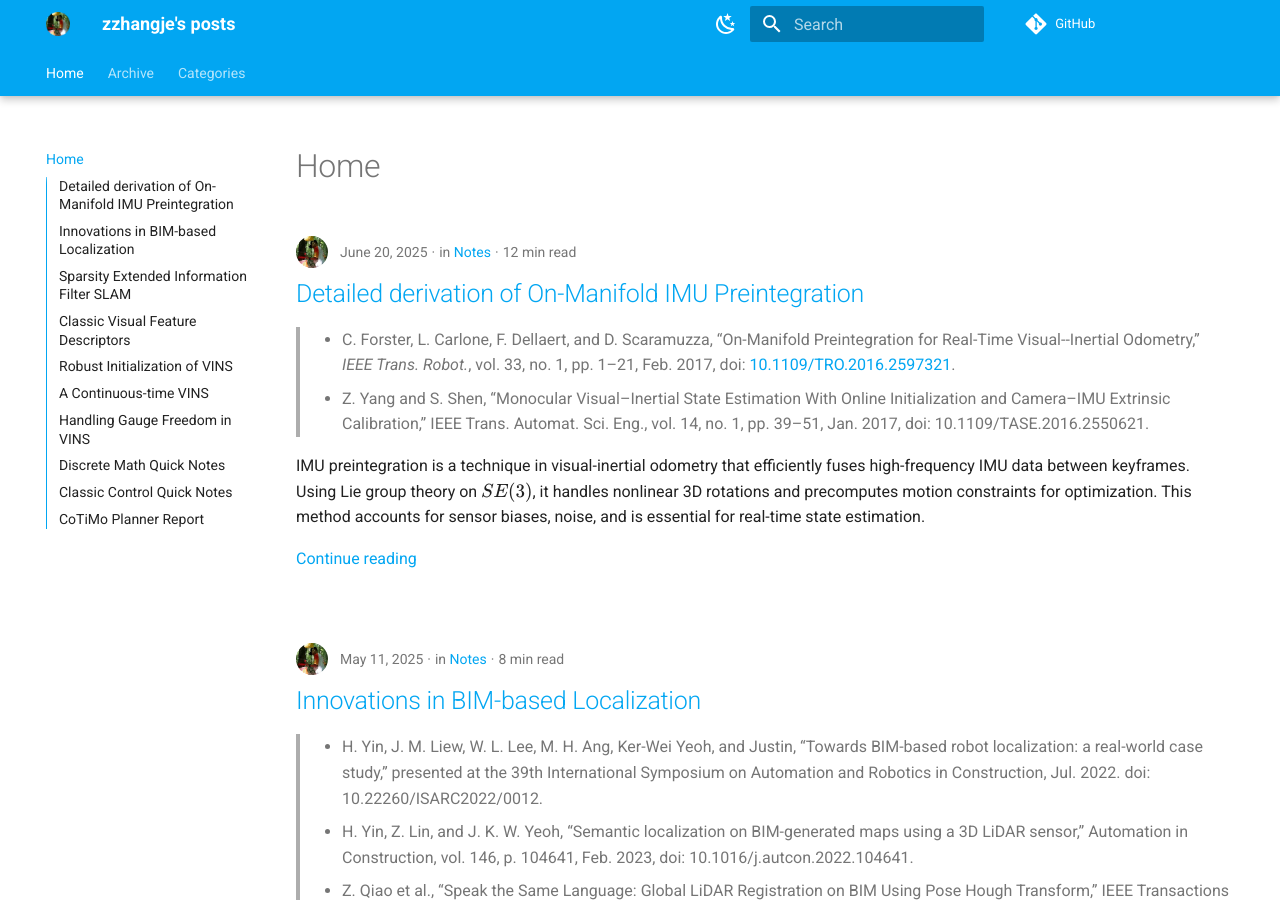
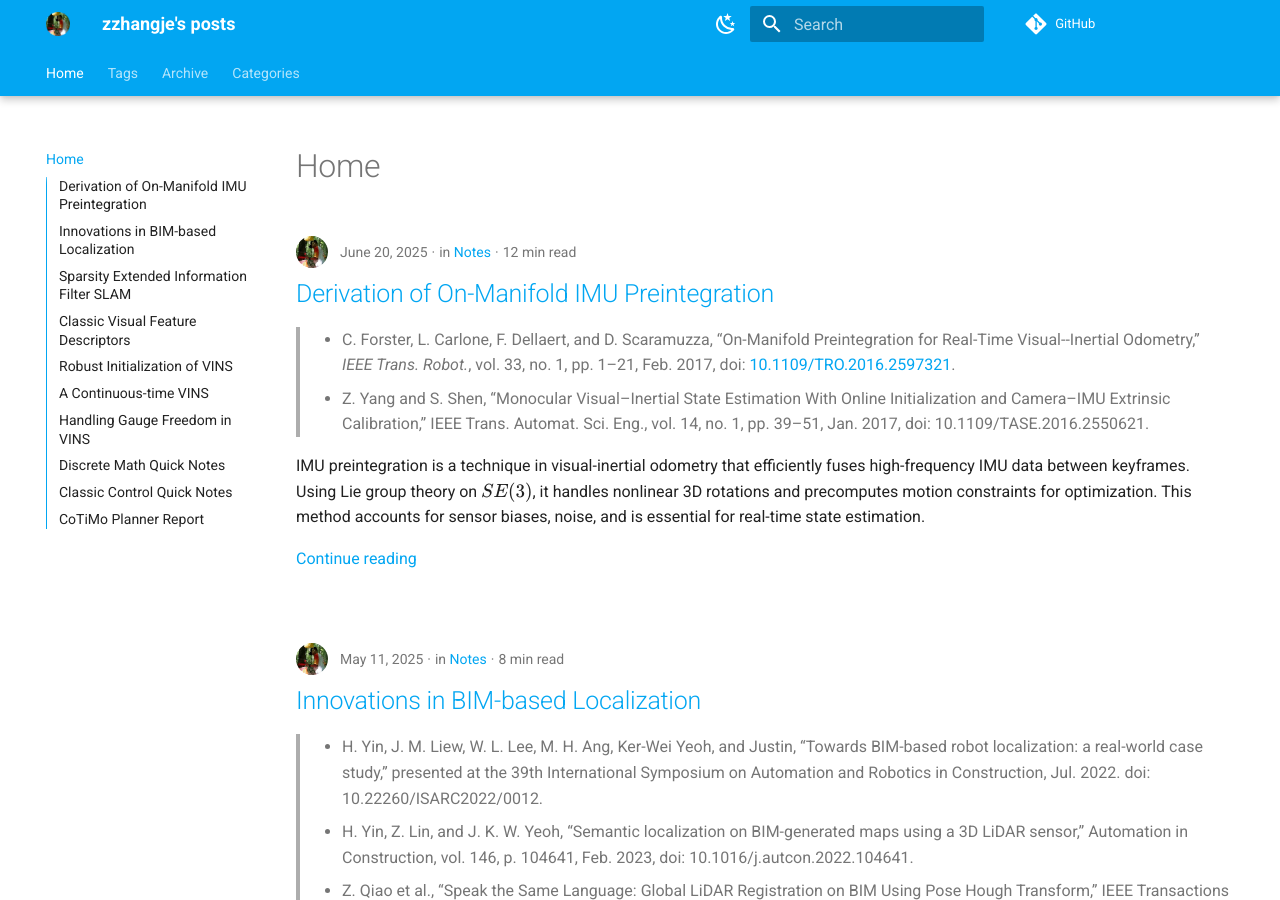
Before and after one commit to zzhangje/zzhangje.github.io, an MkDocs documentation site: the page built from docs/index.md, in a window 1280 px wide and 900 px high. Built offline with MkDocs 1.6.1 and Material for MkDocs 9.7.7, drawn with Linux system fonts in a browser that asks for light colours; comment, search, counter and statistics services are not loaded.

Commit message:
Update IMU preintegration title for clarity and add tags support

```diff
--- a/docs/posts/2025/imu-preintegration/imu-preintegration.md
+++ b/docs/posts/2025/imu-preintegration/imu-preintegration.md
@@ -9,7 +9,7 @@
   - math
 ---
 
-# Detailed derivation of On-Manifold IMU Preintegration
+# Derivation of On-Manifold IMU Preintegration
 
 > - C. Forster, L. Carlone, F. Dellaert, and D. Scaramuzza, “On-Manifold Preintegration for Real-Time Visual--Inertial Odometry,” _IEEE Trans. Robot._, vol. 33, no. 1, pp. 1–21, Feb. 2017, doi: [10.1109/TRO.2016.2597321](https://doi.org/10.1109/TRO.2016.2597321).
 > - Z. Yang and S. Shen, “Monocular Visual–Inertial State Estimation With Online Initialization and Camera–IMU Extrinsic Calibration,” IEEE Trans. Automat. Sci. Eng., vol. 14, no. 1, pp. 39–51, Jan. 2017, doi: 10.1109/TASE.2016.2550621.
--- a/mkdocs.yml
+++ b/mkdocs.yml
@@ -16,6 +16,7 @@
 
 nav:
   - Home: index.md
+  - Tags: tags.md
 
 theme:
   name: material
@@ -98,3 +99,4 @@
     analytics:
       provider: custom
       property: foobar
+    tags: [slam, control, math, hkust]
```
Also changed, not shown: docs/tags.md (added, +1 -0 lines).
